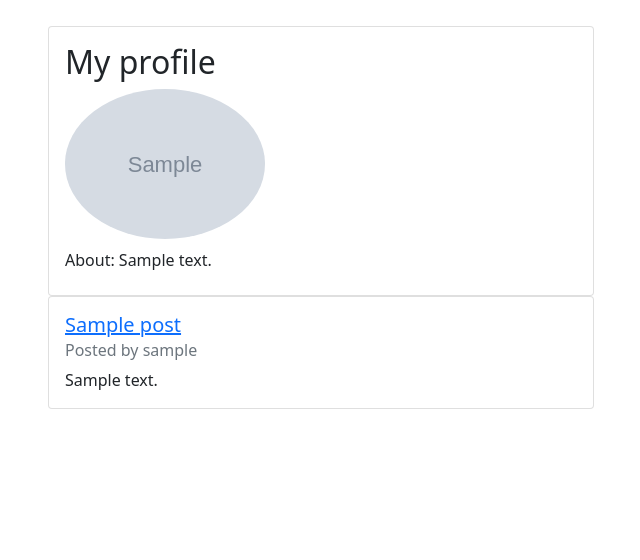
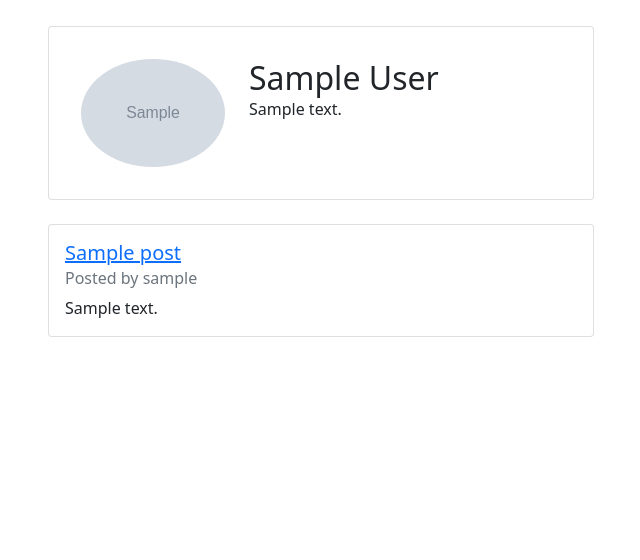
Before and after one commit to juliannWang/HelpImSick, a Django app: page /my-posts/ in a window 1280 px wide. Shown: the part 94-654 px from the top of the page, without its empty margins (319-959 px from the left). Run offline with Django 3.2, Linux system fonts and the light colour scheme; a user stored in the database is signed in; tables that the repository leaves empty hold one stand-in row (values such as "Sample post"); grey boxes marked "Sample" are stand-in pictures.

Commit message:
added more styling to myposts

```diff
--- a/ImSick/views.py
+++ b/ImSick/views.py
@@ -146,7 +146,8 @@ def get_nearby_doctors(request):
         lon = request.GET.get('lon')
 
         if request.META.get('HTTP_X_REQUESTED_WITH') == 'XMLHttpRequest': #checks if page is a ajax request
-            api_key = 'AIzaSyBchxq-fKOpe1l1qeEZEX2NkseyzRbgnbs'
+            #api_key = 'AIzaSyBchxq-fKOpe1l1qeEZEX2NkseyzRbgnbs'
+            api_key = ""
             client = googlemaps.Client(api_key)
 
             location = lat + "," +lon
--- a/static/js/nearbyDoctors.js
+++ b/static/js/nearbyDoctors.js
@@ -1,5 +1,4 @@
 function getLocation() {
-    console.log("this is working");
     if (navigator.geolocation) {
         navigator.geolocation.getCurrentPosition(showPosition);
     } else {
--- a/templates/ImSick/myPosts.html
+++ b/templates/ImSick/myPosts.html
@@ -10,18 +10,25 @@
 <div class="container">
     <div class="row justify-content-center">
         <div class="col-md-6">
-            <div class='card'>
+            <div class='card p-3 mb-4'>
                 <div class='card-body'>
-                    <h2 class="card-title">My profile</h2>
-                    {% if user.profilePicture %}
-                    <img src="{{ MEDIA_URL }}/{{user.profilePicture}}" class="img-fluid mb-3 float-right">
-                    {% endif %}
-                    <h6 class="card-subtitle mb-2">About: {{user.about}}</h5>
+                    <div class="row">
+                        <div class="col-4">
+                            {% if user.profilePicture %}
+                            <img src="{{ MEDIA_URL }}/{{user.profilePicture}}" class="img-fluid rounded-circle">
+                            {% endif %}
+                        </div>
+                        <div class="col-8">
+                            <h2 class="card-title mb-0">{{ user.name }} </h2>
+                            <p class="card-text">{{ user.about }}</p>
+                        </div>
+                    </div>
                 </div>
             </div>
         </div>
     </div>
 </div>
+
 {% if posts %}
     {% for p in posts %}
     <div class="container">
```
Also changed, not shown: media/profile_images/Jamie-Dimon-Headshot.jpg (added).
